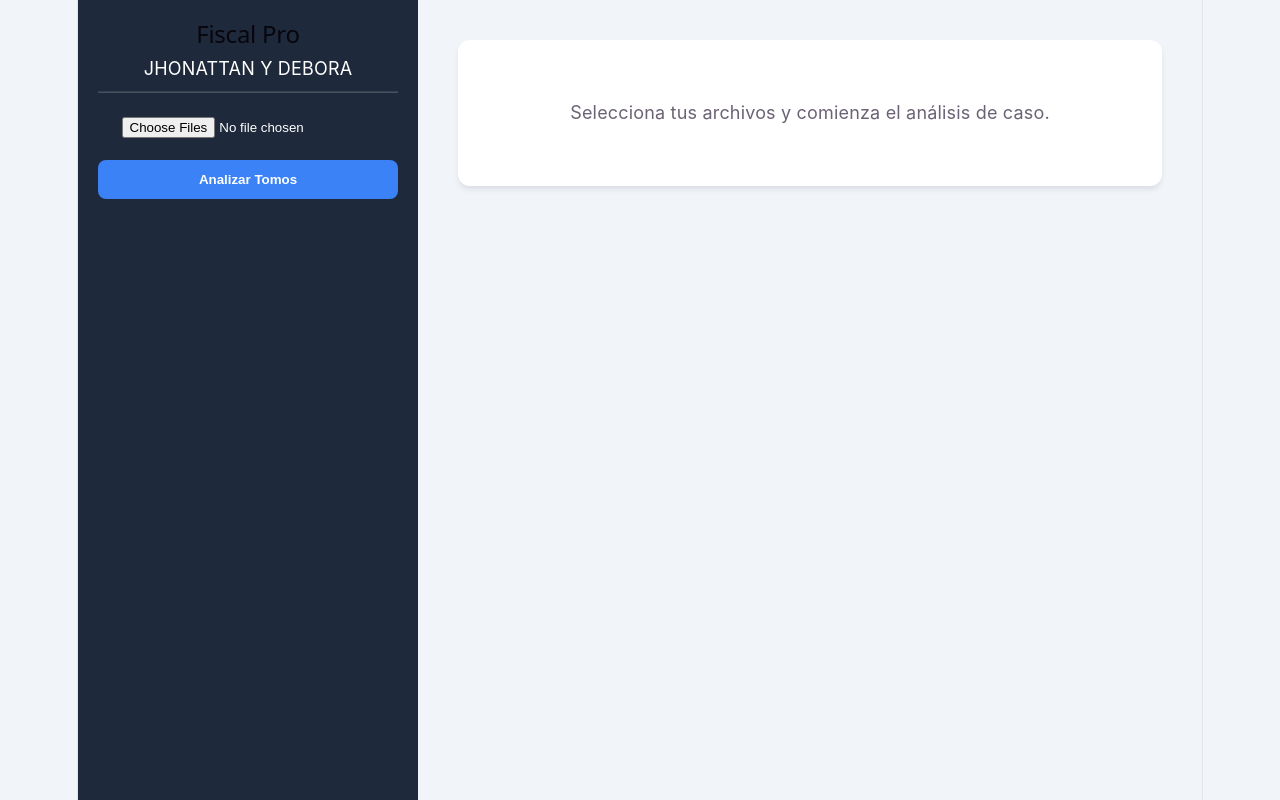
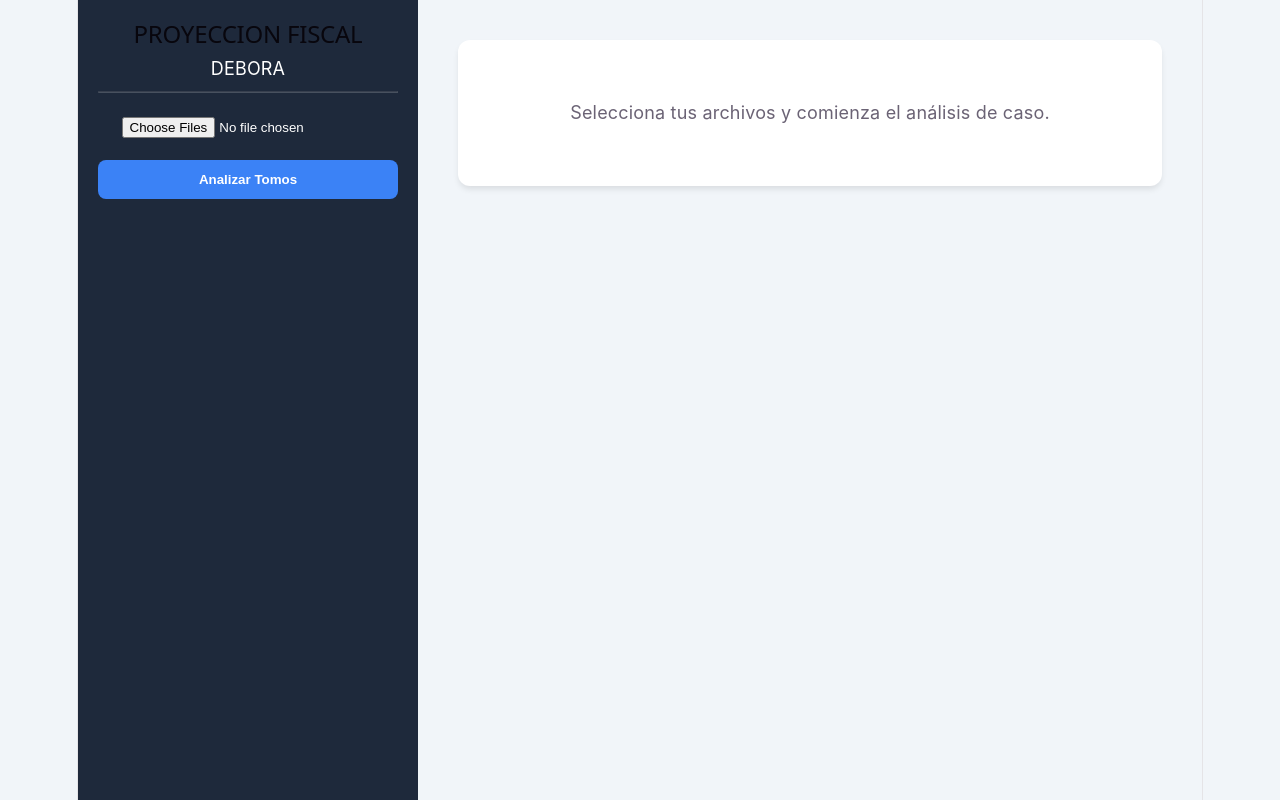
Before and after one commit to Paginas-oficial/asistencia-proyecciones, a React (Vite) app in the folder web-fiscal/: page / in a window 1280 px wide. Built offline with nearby package versions, Linux system fonts and the light colour scheme.

Commit message:
Actualizando diseño de resultados

```diff
--- a/web-fiscal/src/App.jsx
+++ b/web-fiscal/src/App.jsx
@@ -46,8 +46,8 @@ function App() {
   return (
     <div className="contenedor-principal">
       <aside className="sidebar">
-        <h2>Fiscal Pro</h2>
-        <p>JHONATTAN Y DEBORA</p>
+        <h2>PROYECCION FISCAL</h2>
+        <p>DEBORA</p>
         <hr style={{ opacity: 0.2 }} />
         <div style={{ marginTop: '20px' }}>
           <input
@@ -81,19 +81,23 @@ function App() {
           <div className="tarjeta-resultado">
     <div style={{ display: 'flex', justifyContent: 'space-between' }}>
       <h1>Proyección Fiscal</h1>
-              <span
-                className="badge-probabilidad"
-                style={{
-                  backgroundColor: resultado.decision === 'FORMALIZAR' ? '#dcfce7' : '#ffedd5',
-                  color: resultado.decision === 'FORMALIZAR' ? '#166534' : '#9a3412',
-                }}
-              >
+      <span className="badge-probabilidad" style={{ backgroundColor: '#dcfce7', color: '#166534' }}>
         Probabilidad: {resultado.probabilidadExito}
       </span>
     </div>
 
     <h3>Resumen Fáctico</h3>
     <p>{resultado.resumenCronologico}</p>
+
+    <h3>Elementos de Convicción</h3>
+    <ul>
+      {resultado.elementosDeConviccion && resultado.elementosDeConviccion.map((item, i) => <li key={i}>{item}</li>)}
+    </ul>
+
+    <h3>Diligencias Faltantes</h3>
+    <ul>
+      {resultado.diligenciasFaltantes && resultado.diligenciasFaltantes.map((item, i) => <li key={i}>{item}</li>)}
+    </ul>
 
     <h3>Sustento Jurídico</h3>
     <p>{resultado.sustentoJuridico}</p>
```
Lines whose indentation alone changed are shown as unchanged.
